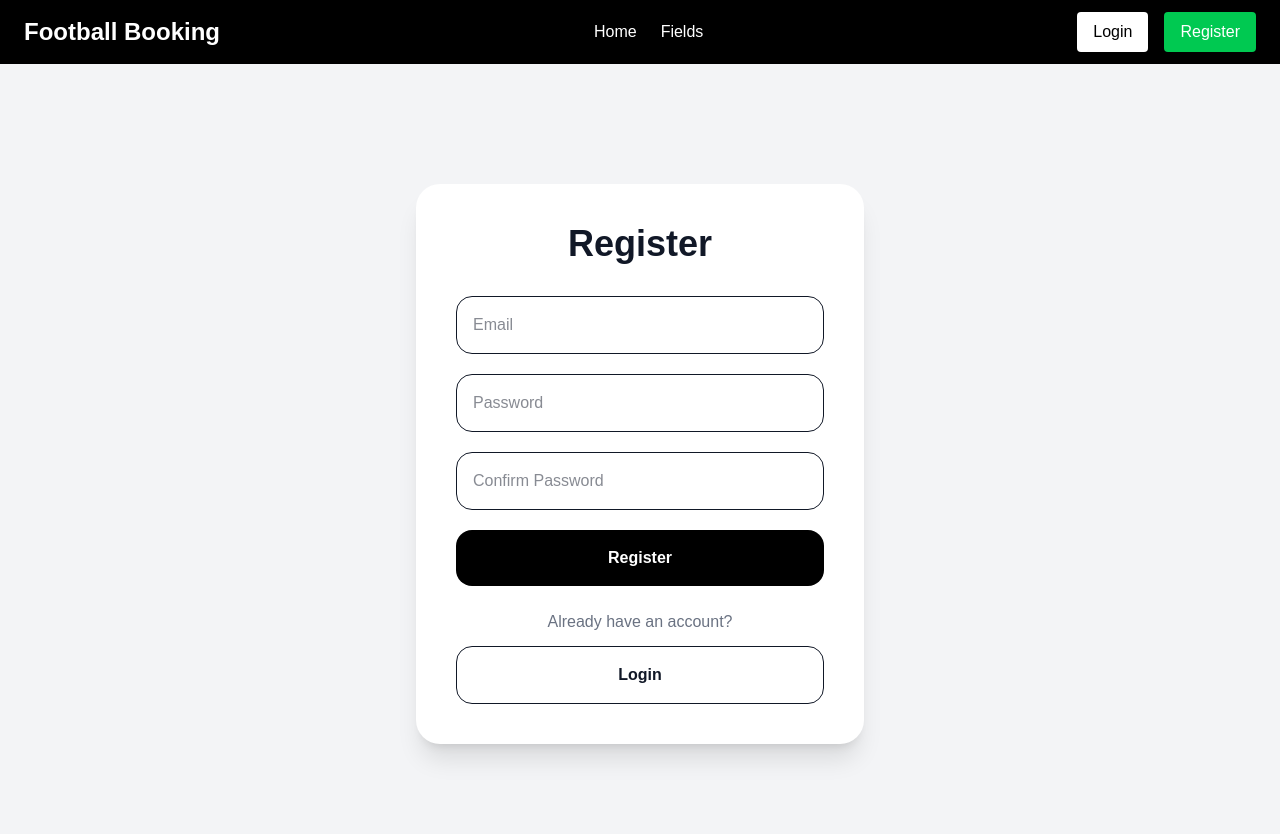
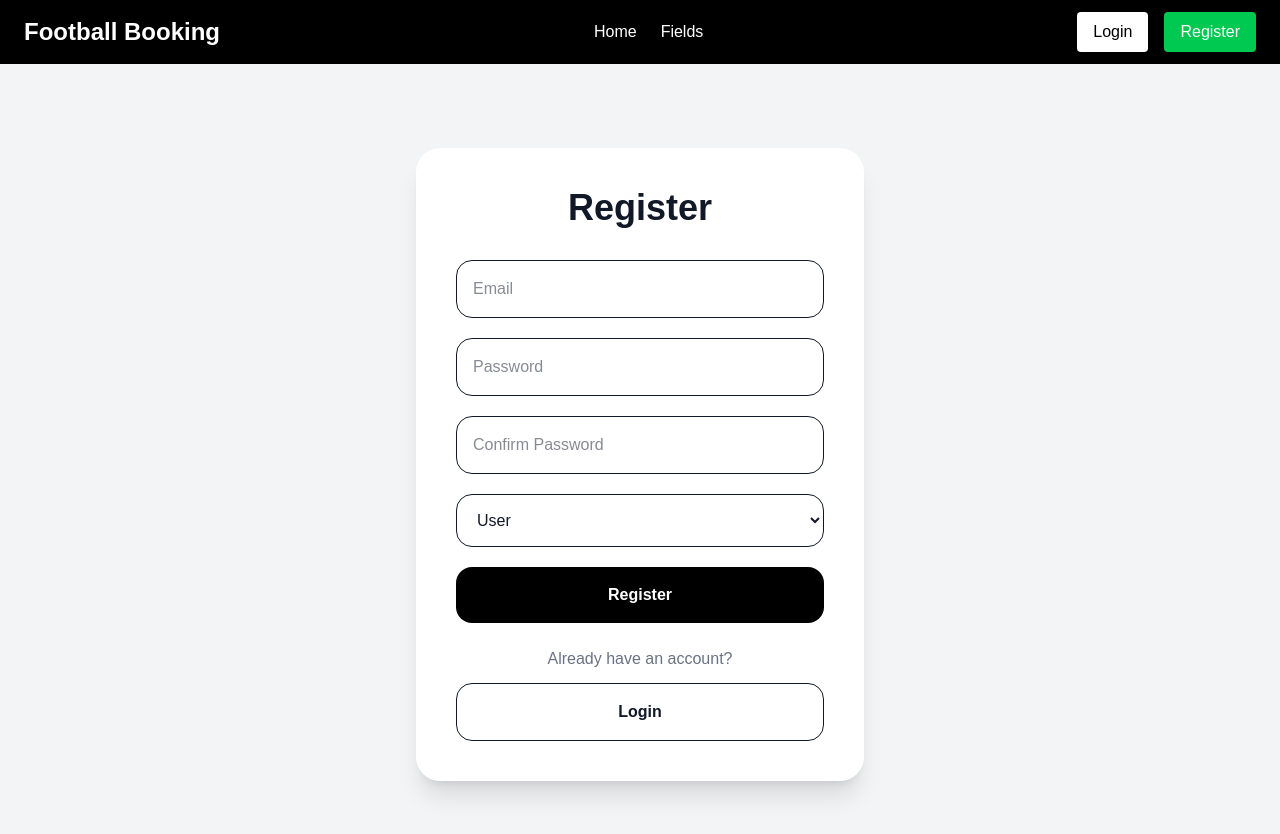
Before and after one commit to buiquanghuy2005/football-booking, a Next.js app: page /register in a window 1280 px wide. Shown: the top 834 px of the page. Built offline with nearby package versions, Linux system fonts and the light colour scheme; no server answers.

Commit message:
update register UI with role

```diff
--- a/app/register/page.tsx
+++ b/app/register/page.tsx
@@ -20,12 +20,16 @@ export default function RegisterPage() {
         setConfirmPassword,
     ] = useState('');
 
+    // ⭐ ROLE
+    const [role, setRole] =
+        useState('USER');
+
     const [loading, setLoading] =
         useState(false);
 
     const handleRegister =
         async () => {
-            // ⭐ check confirm password
+            // ⭐ confirm password
             if (
                 password !==
                 confirmPassword
@@ -46,6 +50,7 @@ export default function RegisterPage() {
                     {
                         email,
                         password,
+                        role,
                     },
                 );
 
@@ -78,9 +83,17 @@ export default function RegisterPage() {
                     'Register success',
                 );
 
-                // ⭐ reload + redirect
-                window.location.href =
-                    '/my-bookings';
+                // ⭐ redirect by role
+                if (
+                    loginRes.data.user
+                        .role === 'OWNER'
+                ) {
+                    window.location.href =
+                        '/owner';
+                } else {
+                    window.location.href =
+                        '/my-bookings';
+                }
             } catch (error: any) {
                 console.log(error);
 
@@ -193,6 +206,32 @@ export default function RegisterPage() {
                         }
                     />
 
+                    {/* ROLE */}
+                    <select
+                        value={role}
+                        onChange={(e) =>
+                            setRole(
+                                e.target.value,
+                            )
+                        }
+                        className="
+                            w-full
+                            border
+                            p-4
+                            rounded-2xl
+                            outline-none
+                            focus:border-black
+                        "
+                    >
+                        <option value="USER">
+                            User
+                        </option>
+
+                        <option value="OWNER">
+                            Owner
+                        </option>
+                    </select>
+
                     {/* BUTTON */}
                     <button
                         onClick={
```
